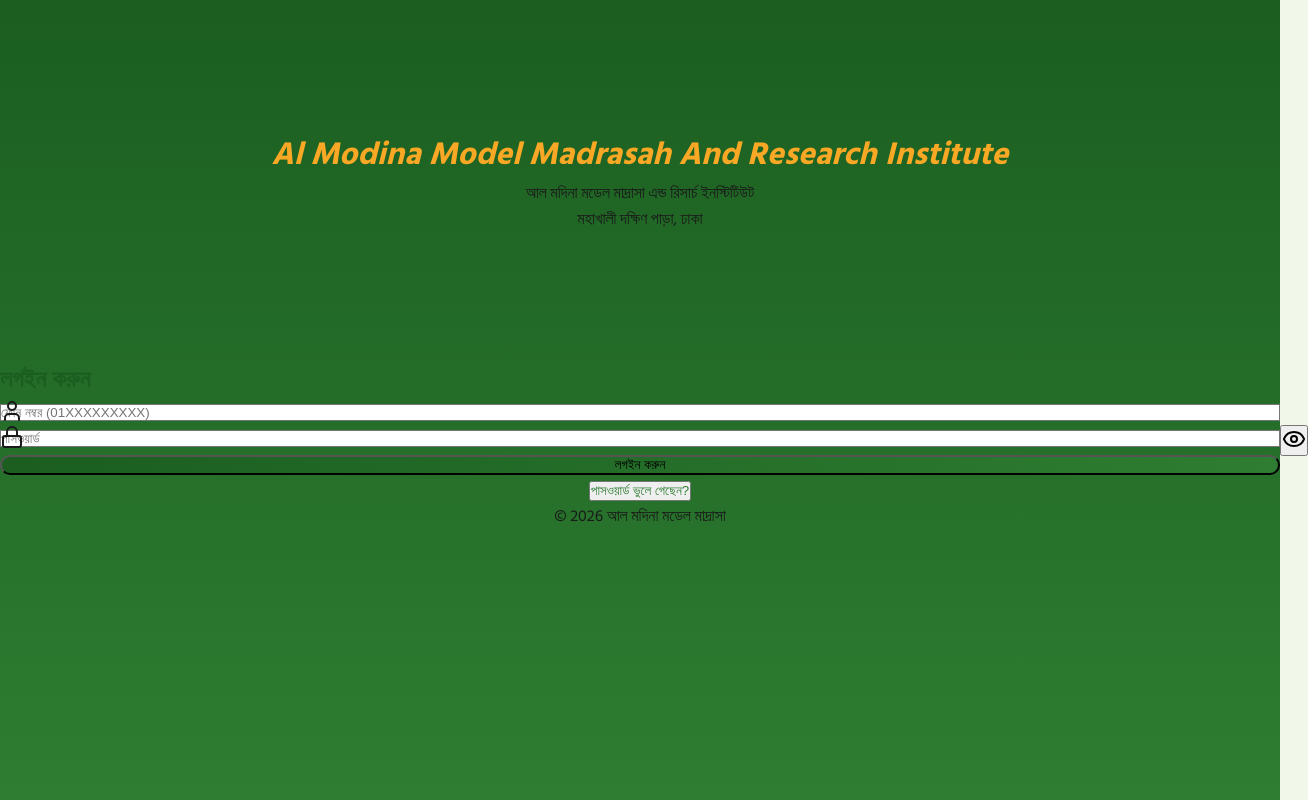
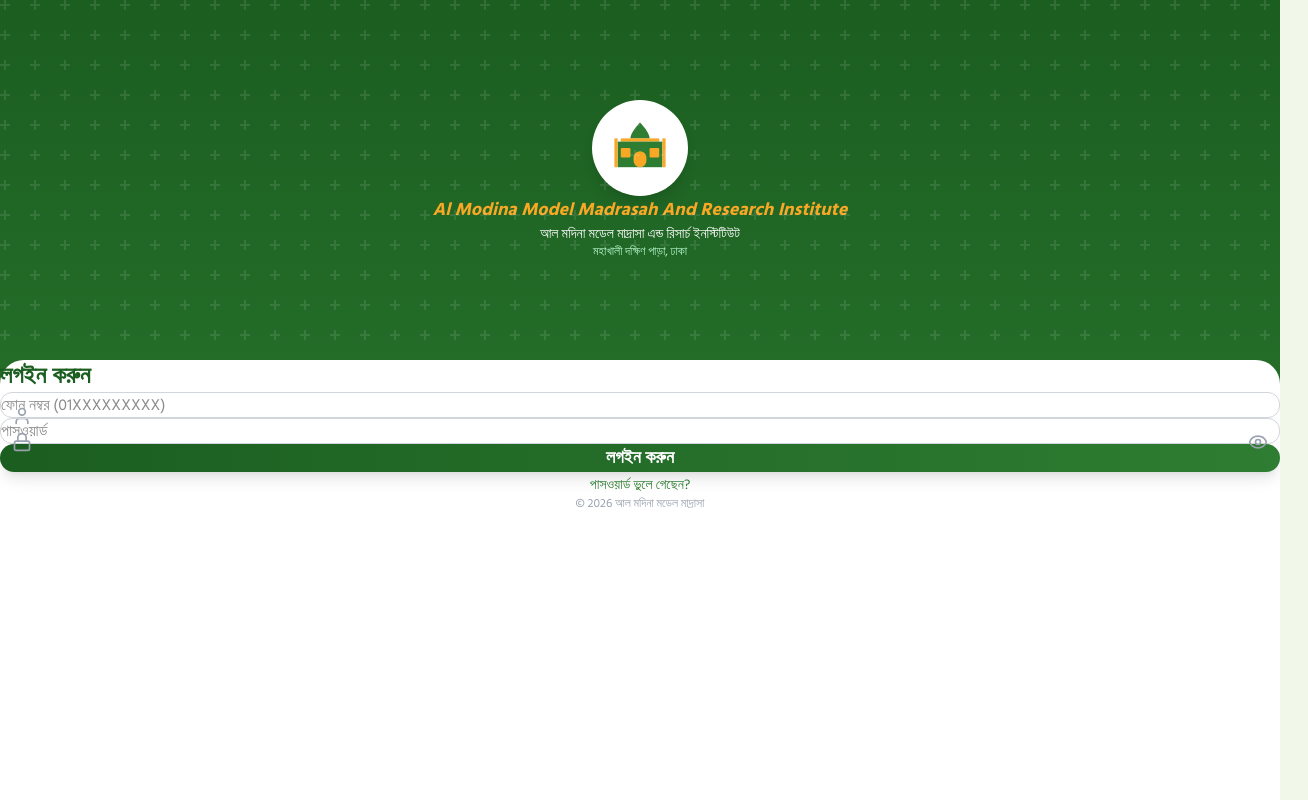
Before and after one commit to labibfohayer/amms, a Next.js app in the folder frontend/: page /login in a window 1280 px wide. Shown: the whole page, 1308 px wide, since content can reach past the window. Built offline with nearby package versions, Linux system fonts and the light colour scheme; no server answers.

Commit message:
Fix: upgrade Tailwind to v4 syntax for correct CSS compilation

```diff
--- a/frontend/src/app/globals.css
+++ b/frontend/src/app/globals.css
@@ -1,6 +1,12 @@
-@tailwind base;
-@tailwind components;
-@tailwind utilities;
+@import "tailwindcss";
+
+@theme {
+  --color-primary: #2E7D32;
+  --color-primary-dark: #1B5E20;
+  --color-primary-light: #4CAF50;
+  --color-gold: #F9A825;
+  --color-light-green: #F1F8E9;
+}
 
 * {
   box-sizing: border-box;
--- a/frontend/tailwind.config.ts
+++ /dev/null
@@ -1,24 +0,0 @@
-import type { Config } from 'tailwindcss';
-
-const config: Config = {
-  content: [
-    './src/pages/**/*.{js,ts,jsx,tsx,mdx}',
-    './src/components/**/*.{js,ts,jsx,tsx,mdx}',
-    './src/app/**/*.{js,ts,jsx,tsx,mdx}',
-  ],
-  theme: {
-    extend: {
-      colors: {
-        primary: {
-          DEFAULT: '#2E7D32',
-          dark: '#1B5E20',
-          light: '#4CAF50',
-        },
-        gold: '#F9A825',
-        'light-green': '#F1F8E9',
-      },
-    },
-  },
-  plugins: [],
-};
-export default config;
```
